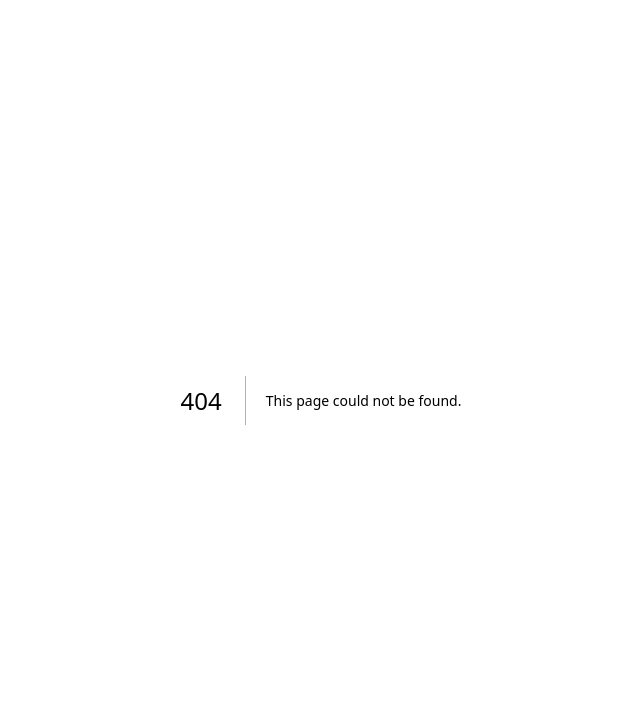
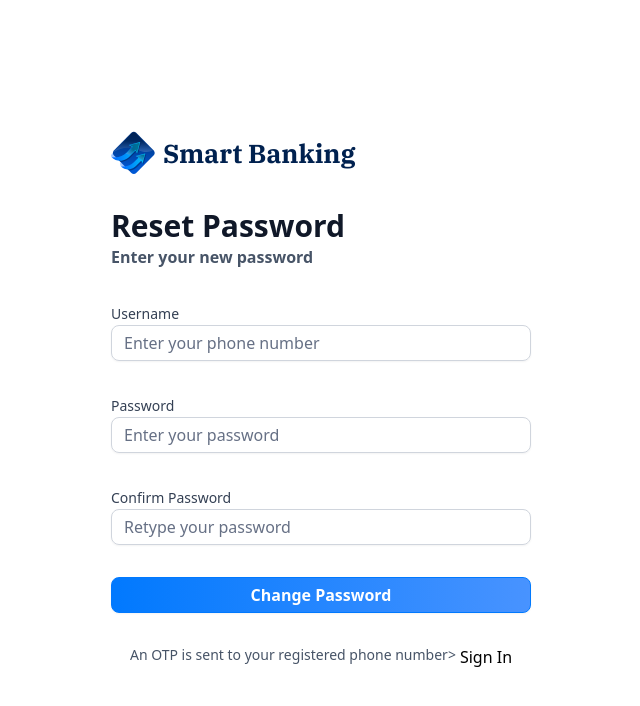
Before and after one commit to NessWrites/smartbanking_frontend, a Next.js app: page /change-password in a window 1280 px wide. Before the commit this address had no page. Shown: the top 706 px of the page, without its empty margins (319-959 px from the left). Built offline with nearby package versions, Linux system fonts and the light colour scheme.

Commit message:
Add change password

```diff
--- a/app/(auth)/sign-up/page.tsx
+++ b/app/(auth)/change-password/page.tsx
@@ -2,17 +2,17 @@
 import AuthForm from '@/components/AuthForm'
 import React from 'react'
 
-const SignUp = async() => {
+const ChangePassword = async() => {
   //const loggedInUser = await getLoggedInUser();
   //console.log(loggedInUser)
   return (
 	<section className='flex-center size-full
   max-sm:px-6'>
-    <AuthForm type = "sign-up"/>
+    <AuthForm type = "change-password"/>
 
 
   </section>
   )
 }
 
-export default SignUp
+export default ChangePassword
--- a/components/AuthForm.tsx
+++ b/components/AuthForm.tsx
@@ -53,7 +53,7 @@ const AuthForm = ({type}:{type: string}) => {
 		setIsLoading(true);
 		try{
 			//Sign up with Appwrite and clean plain token
-			if(type === 'sign-up'){
+			if(type === 'change-password'){
 				const newUser = await signUp(data);
 				setuser(newUser);
 
@@ -125,13 +125,13 @@ const AuthForm = ({type}:{type: string}) => {
 		{user
 		? 'Link Account':type ==='sign-in'?
 		'Sign In':
-		'Sign Up'
+		'Reset Password'
 		}
 		<p className = "text-16 front-normal text-gray-600">
 
 			{user
 			? 'Link your Account to get Started':
-			'Please enter your login details'
+			'Enter your new password'
 			}
 		</p>
 
@@ -149,42 +149,11 @@ const AuthForm = ({type}:{type: string}) => {
 		<Form {...form}>
       <form onSubmit={form.handleSubmit(onSubmit)} className="space-y-8">
       {/* <form onSubmit={(e) => { e.preventDefault(); form.handleSubmit(onSubmit)(e); }} className="space-y-8"> */}
-	  {type ==='sign-up' && (
+	  {type ==='change-password' && (
 			<>
-			<div className = "flex gap-4">
-				<CustomInput control = {form.control}
-				name = 'firstName' label ="First Name"
-				placeholder = 'Enter your first name'/>
-				<CustomInput control = {form.control}
-				name = 'lastName' label ="Last Name"
-				placeholder = 'Enter your last name'/>
-			</div>
 
-			<CustomInput control = {form.control}
-			name = 'address' label ="Address"
-			placeholder = 'Enter your specific address'/>
 
-			<CustomInput control = {form.control}
-			name = 'city' label ="City"
-			placeholder = 'Enter your City Area'/>
-			<div className = "flex gap-4">
 
-			<CustomInput control = {form.control}
-				name = 'district' label ="District"
-				placeholder = 'example: Kathmandu'/>
-				<CustomInput control = {form.control}
-				name = 'provinces' label ="Provinces"
-				placeholder = 'example: Bagmati'/>
-			</div>
-
-			<div className = "flex gap-4">
-			<CustomInput control = {form.control}
-			name = 'dateOfBirth' label ="Date of Birth"
-			placeholder = 'example: YYYY-MM-DD'/>
-			<CustomInput control = {form.control}
-			name = 'panNumber' label ="Pan Number"
-			placeholder = '1234567890'/>
-			</div>
 
 			</>
 		)}
@@ -197,6 +166,15 @@ const AuthForm = ({type}:{type: string}) => {
 		control = {form.control} name ='password' label = 'Password'
 		placeholder = 'Enter your password'
 		/>
+		{type === 'change-password' && (
+                <CustomInput
+                  control={form.control}
+                  name='retypePassword' // Make sure this matches your schema
+                  label='Confirm Password'
+                  placeholder='Retype your password'
+                />
+              )}
+
 
 
 
@@ -210,22 +188,23 @@ const AuthForm = ({type}:{type: string}) => {
 				Loading...
 				</>)
 				:type === 'sign-in'
-				?'Sign In':'Sign Up'
+				?'Sign In':'Change Password'
 			}
 		</Button>
 		</div>
       </form>
     </Form>
 			<footer className = "flex justify-center gap-1">
-				<p className = "text-14 font-normal text-gray-600">
+				<p className = "text-14 font-normal text-gray-600 whitespace-pre-line">
 					{type ==='sign-in'?
-					"Forgot your password?"
+					"Forgot your password? An OTP will be sent to your registered phone number"
+
 				:"An OTP is sent to your registered phone number>"}
 				</p >
-				<Link href = {type ==='sign-in'? '/sign-up':
+				<Link href = {type ==='sign-in'? '/change-password':
 					'/sign-in'
 				}>
-					{type ==='sign-in'? 'Sign Up':
+					{type ==='sign-in'? ' Send OTP':
 					'Sign In'
 				}
 
--- a/components/CustomInput.tsx
+++ b/components/CustomInput.tsx
@@ -4,40 +4,42 @@ import { Input } from './ui/input'
 import {Control, FieldPath} from 'react-hook-form'
 import { z } from 'zod'
 import { authFormSchema } from '@/lib/utils'
-const formSchema = authFormSchema('sign-up')
-interface CustomInput{
-	control: Control<z.infer<typeof formSchema>>,
-	name: FieldPath<z.infer<typeof formSchema>>,
-	label:string,
-	placeholder:string
+
+// Create a union type for all possible form types
+type FormType = 'sign-up' | 'sign-in' | 'change-password'
+
+// Get schema for all possible form types
+type FormSchema = z.infer<ReturnType<typeof authFormSchema>>
+
+interface CustomInputProps {
+  control: Control<FormSchema>,
+  name: FieldPath<FormSchema>,
+  label: string,
+  placeholder: string
 }
 
-const CustomInput = ({control,name, label,placeholder}:CustomInput) => {
+const CustomInput = ({control, name, label, placeholder}: CustomInputProps) => {
   return (
     <FormField
       control={control}
       name={name}
       render={({ field }) => (
-
         <div>
-				<FormLabel
-				className = "form-label">{label}</FormLabel>
-
+          <FormLabel className="form-label">{label}</FormLabel>
           <FormLabel>
-					<div className = "flex w-full flex-col">
+            <div className="flex w-full flex-col">
               <FormControl>
                 <Input
-							placeholder = {placeholder}
-							className = "input-class"
-							type = {name === 'password'? 'password': 'text'}
+                  placeholder={placeholder}
+                  className="input-class"
+                  type={name === 'password' || name === 'retypePassword' ? 'password' : 'text'}
                   {...field}
                 />
               </FormControl>
-						<FormMessage className = "form-message mt-2"/>
+              <FormMessage className="form-message mt-2"/>
             </div>
           </FormLabel>
         </div>
-
       )}
     />
   )
--- a/lib/utils.ts
+++ b/lib/utils.ts
@@ -195,30 +195,44 @@ export const getTransactionStatus = (date: Date) => {
 
   return date > twoDaysAgo ? "Processing" : "Success";
 };
+export const authFormSchema = (type: string) => {
+  const baseSchema = z.object({
+    firstName: type === 'sign-in' ? z.string().optional() : z.string().min(5),
+    lastName: type === 'sign-in' ? z.string().optional() : z.string().min(5),
+    address: type === 'sign-in' ? z.string().optional() : z.string().min(5),
+    district: type === 'sign-in' ? z.string().optional() : z.string().min(5),
+    city: type === 'sign-in' ? z.string().optional() : z.string().min(5),
+    provinces: type === 'sign-in' ? z.string().optional() : z.string().min(5),
+    dateOfBirth: type === 'sign-in' ? z.string().optional() : z.string().min(10),
+    panNumber: type === 'sign-in' ? z.string().optional() : z.string().min(10),
+    createdAt: type === 'sign-in' ? z.string().optional() : z.string().min(5),
+    email: type === 'sign-in' ? z.string().optional() : z.string().min(5),
+    accountNumber: type === 'sign-in' ? z.string().optional() : z.string().min(5),
+    phoneNumber: type === 'sign-in' ? z.string().optional() : z.string().min(5),
+    username: z.string().min(10, {
+      message: "Username must be at least 10 digits.",
+    }),
+    password: z.string().min(8, {
+      message: "Password must be of 8 characters"
+    }),
+    ...(type === 'change-password' && {
+      retypePassword: z.string().min(8, {
+        message: "Password must be of 8 characters"
+      })
+    })
+  });
 
-export const authFormSchema =(type:string)=> z.object({
-
-firstName: type ==='sign-in' ? z.string().optional():z.string().min(5),
-lastName: type ==='sign-in' ? z.string().optional():z.string().min(5),
-address: type ==='sign-in' ? z.string().optional():z.string().min(5),
-district: type ==='sign-in' ? z.string().optional():z.string().min(5),
-city: type ==='sign-in' ? z.string().optional():z.string().min(5),
-provinces: type ==='sign-in' ? z.string().optional():z.string().min(5),
-dateOfBirth: type ==='sign-in' ? z.string().optional():z.string().min(10),
-panNumber: type ==='sign-in' ? z.string().optional():z.string().min(10),
-createdAt: type ==='sign-in' ? z.string().optional():z.string().min(5),
-email: type ==='sign-in' ? z.string().optional():z.string().min(5),
-accountNumber: type ==='sign-in' ? z.string().optional():z.string().min(5),
-phoneNumber: type ==='sign-in' ? z.string().optional():z.string().min(5),
-
-//Sign-in
-username: z.string().min(10, {
-  message: "Username must be at least 10 digits.",
-}),
-password:z.string().min(8,{
-  message: "Passord must be of 8 characters"}),
-
-  })
+  if (type === 'change-password') {
+    return baseSchema.refine(
+      (data) => data.password === data.retypePassword,
+      {
+        message: "Passwords don't match",
+        path: ["retypePassword"]
+      }
+    );
+  }
+  return baseSchema;
+};
 
 //Authenticated Request
 export const fetchData = async (url: string, options: RequestInit = {}) => {
--- a/types/index.d.ts
+++ b/types/index.d.ts
@@ -22,6 +22,8 @@ declare type SignUpParams = {
   phoneNumber?: string;
   username?: string;
   password?: string;
+  retypePassword?: string
+
 };
 
 
```
Lines whose indentation alone changed are shown as unchanged.
